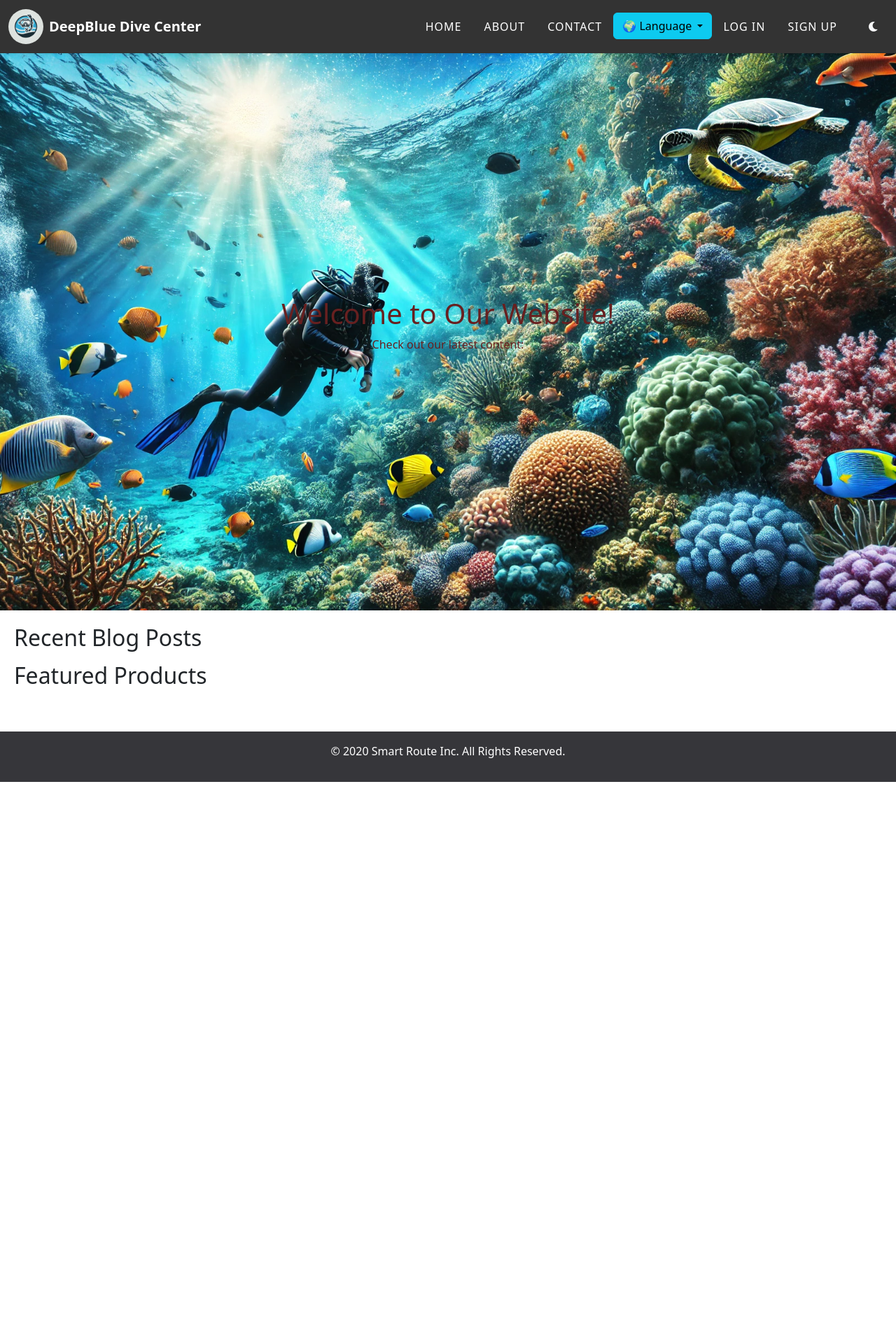
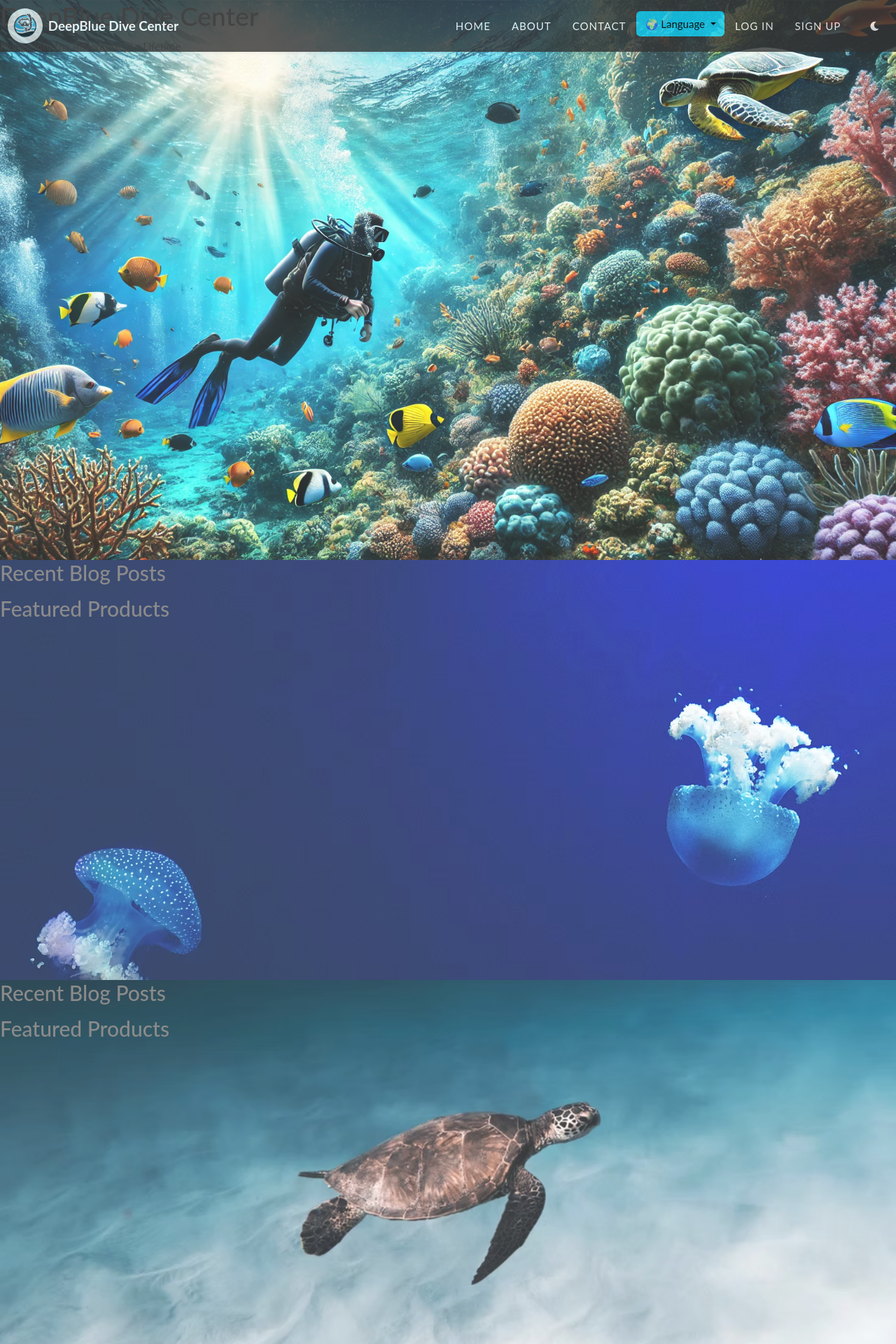
Before and after one commit to zura-papiashvili/scuba_project, a Django app: page / in a window 1280 px wide. Shown: the top 1920 px of the page at 70% size. Before the commit the page ends 1117 px from the top, so only its background shows below. Run offline with Django 5.2, Linux system fonts and the light colour scheme.

Commit message:
feat: paralax

```diff
--- a/landing/static/landing/css/landing.css
+++ b/landing/static/landing/css/landing.css
@@ -1,25 +1,49 @@
-/* landing/static/landing/css/landing.css */
-
-/* Parallax Section */
-.parallax {
+/* General Parallax Styling */
+.bgimg-1,
+.bgimg-2,
+.bgimg-3 {
     position: relative;
-    background-image: url('/static/landing/images/cover.webp');
-    height: 100vh;
-    /* Full viewport height */
+    opacity: 0.85;
+    /* Adjust transparency for better readability */
+    background-position: center;
+    background-repeat: no-repeat;
     background-size: cover;
-    background-position: center;
-    color: rgb(103, 32, 32);
-    display: flex;
-    justify-content: center;
-    align-items: center;
 }
 
-.parallax .content {
-    text-align: center;
-    z-index: 1;
-    /* Ensure content is above the parallax background */
+/* Parallax Effect for Desktop */
+@media (min-width: 100px) {
+
+    .bgimg-1,
+    .bgimg-2,
+    .bgimg-3 {
+        background-attachment: fixed;
+    }
 }
 
-section {
-    padding: 20px;
+
+
+/* Specific Background Images */
+.bgimg-1 {
+    background-image: url('/static/landing/images/cover.webp');
+    min-height: 100vh;
+    /* Full viewport height */
 }
+
+.bgimg-2 {
+    background-image: url('/static/landing/images/under-cover.avif');
+    min-height: 600px;
+}
+
+.bgimg-3 {
+    background-image: url('/static/landing/images/bg-3.avif');
+    min-height: 600px;
+}
+
+/* General Styling */
+body,
+html {
+    height: 100%;
+    margin: 0;
+    font: 400 15px / 1.8 "Lato", sans-serif;
+    color: #777;
+}
--- /dev/null
+++ b/landing/static/landing/js/landing.js
@@ -0,0 +1,9 @@
+// Add parallax effect on scroll
+window.addEventListener('scroll', function () {
+    const parallax = document.querySelector('.parallax');
+    const scrollPosition = window.scrollY;  // Get the scroll position
+
+    // Adjust the background position based on scroll position
+    parallax.style.transition = 'background-position 0.3s ease-out';
+    parallax.style.backgroundPosition = 'center ' + (scrollPosition * 0.5) + 'px';  // 0.8 is the speed factor
+});
--- a/landing/templates/landing/landing_page.html
+++ b/landing/templates/landing/landing_page.html
@@ -6,29 +6,20 @@
 
 {% block content %}
     <link rel="stylesheet" href="{% static 'landing/css/landing.css' %}">
-
-
-<script>
-    // Add parallax effect on scroll
-    window.addEventListener('scroll', function() {
-        const parallax = document.querySelector('.parallax');
-        const scrollPosition = window.scrollY;  // Get the scroll position
-
-        // Adjust the background position based on scroll position
-        parallax.style.backgroundPosition = 'center ' + (scrollPosition * 0.5) + 'px';  // 0.5 is the speed factor
-    });
-</script>
+    <script src="{% static 'landing/js/landing.js' %}"></script>
 
     <!-- Parallax Section -->
-    <section class="parallax">
+    <section class="bgimg-1">
         <div class="content">
-            <h1>Welcome to Our Website!</h1>
-            <p>Check out our latest content:</p>
+            <h1>DeepBlue Dive Center</h1>
+            <p>Plunge into the Adventure of a Lifetime</p>
         </div>
     </section>
 
+
+
     <!-- Content Sections Below -->
-    <section>
+    <section class="bgimg-2">
         <h2>Recent Blog Posts</h2>
         <ul>
             {% for post in recent_blog_posts %}
@@ -43,4 +34,30 @@
             {% endfor %}
         </ul>
     </section>
+
+    <!-- Content Sections Below -->
+    <section class="bgimg-3">
+        <h2>Recent Blog Posts</h2>
+        <ul>
+            {% for post in recent_blog_posts %}
+                <li><a href="{{ post.get_absolute_url }}">{{ post.title }}</a></li>
+            {% endfor %}
+        </ul>
+
+        <h2>Featured Products</h2>
+        <ul>
+            {% for product in featured_products %}
+                <li>{{ product.name }} - ${{ product.price }}</li>
+            {% endfor %}
+        </ul>
+    </section>
+
+
+       <!-- Parallax Section -->
+    <section class="bgimg-1">
+        <div class="content">
+            <h1>DeepBlue Dive Center</h1>
+            <p>Plunge into the Adventure of a Lifetime</p>
+        </div>
+    </section>
 {% endblock %}
--- a/templates/base.html
+++ b/templates/base.html
@@ -22,7 +22,7 @@
 </head>
 <body>
    <header class="mb-4">
-    <nav class="navbar navbar-expand-lg navbar-dark bg-dark shadow-sm">
+    <nav class="navbar navbar-expand-lg navbar-dark bg-dark shadow-sm" style="opacity: 0.8;">
         <div class="container-fluid">
             <!-- Logo and Site Name -->
             <a class="navbar-brand d-flex align-items-center" href="{% url 'landing_page' %}">
@@ -110,7 +110,6 @@
     </nav>
 </header>
 
-<br><br><br>
 <div>
     <main class="mb-4">
         {% block content %}
```
Also changed, not shown: landing/static/landing/images/bg-3.avif (added), landing/static/landing/images/under-cover.avif (added).
